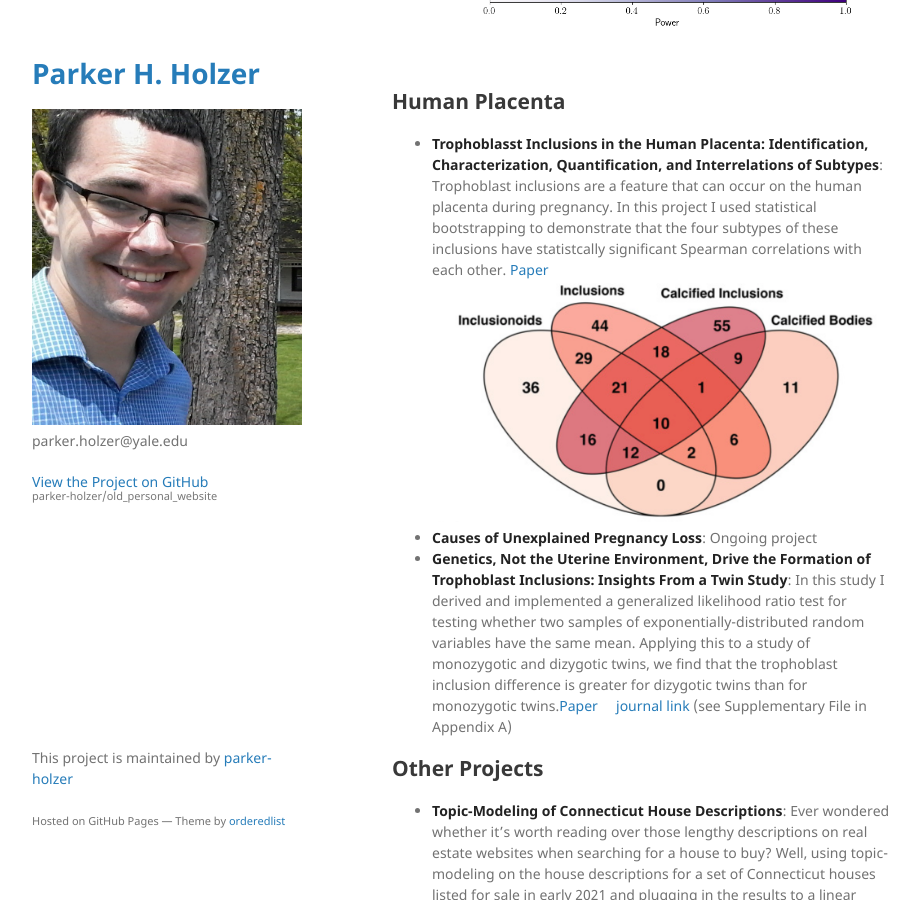
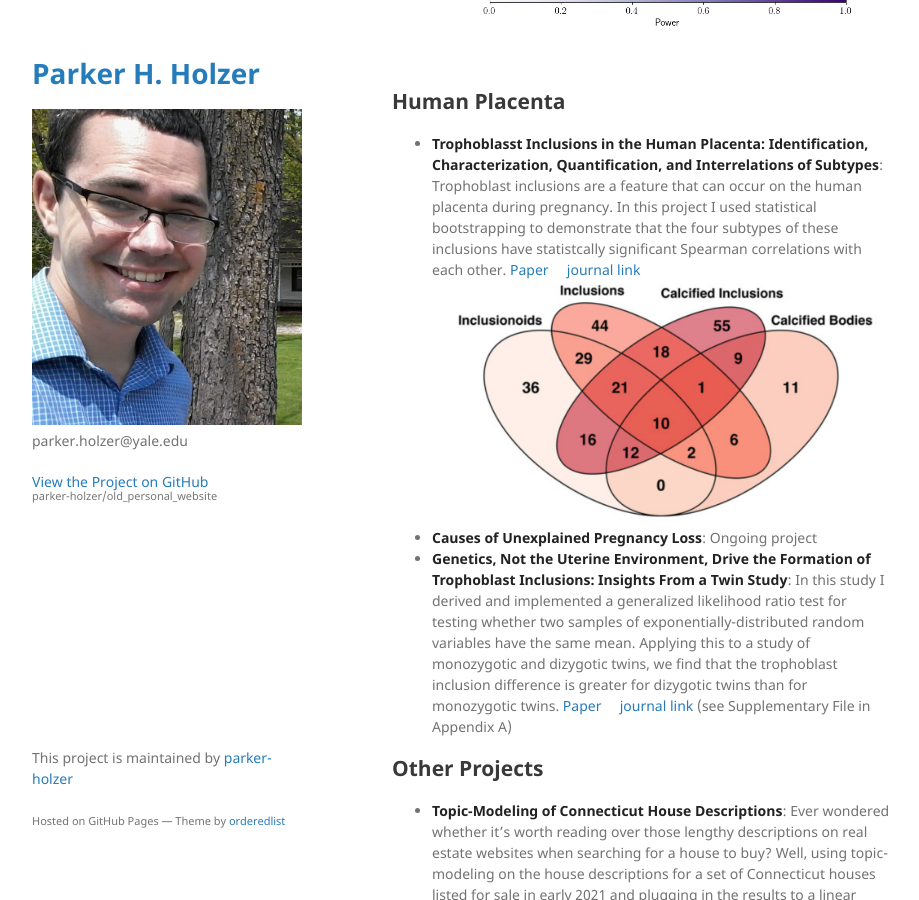
Before and after one commit to parker-holzer/old_personal_website, a Jekyll site: the page built from research.md, in a window 1280 px wide and 900 px high, scrolled down 1101 px. Shown: the whole window, without its empty margins (178-1097 px from the left). Built offline with Jekyll 4.4.1, drawn with Linux system fonts in a browser that asks for light colours; our own code applies the rules of GitHub Pages for plain Markdown files.

Commit message:
add ti paper 2

```diff
--- a/research.md
+++ b/research.md
@@ -13,9 +13,9 @@ layout: default
 
 ## Human Placenta
 
-* **Trophoblasst Inclusions in the Human Placenta: Identification, Characterization, Quantification, and Interrelations of Subtypes**: Trophoblast inclusions are a feature that can occur on the human placenta during pregnancy. In this project I used statistical bootstrapping to demonstrate that the four subtypes of these inclusions have statistcally significant Spearman correlations with each other. [Paper](https://www.sciencedirect.com/science/article/pii/S0143400420304082) ![](./assets/img/TI_venndiag.png)
+* **Trophoblasst Inclusions in the Human Placenta: Identification, Characterization, Quantification, and Interrelations of Subtypes**: Trophoblast inclusions are a feature that can occur on the human placenta during pregnancy. In this project I used statistical bootstrapping to demonstrate that the four subtypes of these inclusions have statistcally significant Spearman correlations with each other. [Paper](./1-s2.0-S0143400420304082-main.pdf) &nbsp; &nbsp; [journal link](https://www.sciencedirect.com/science/article/pii/S0143400420304082) ![](./assets/img/TI_venndiag.png)
 * **Causes of Unexplained Pregnancy Loss**: Ongoing project
-* **Genetics, Not the Uterine Environment, Drive the Formation of Trophoblast Inclusions: Insights From a Twin Study**: In this study I derived and implemented a generalized likelihood ratio test for testing whether two samples of exponentially-distributed random variables have the same mean. Applying this to a study of monozygotic and dizygotic twins, we find that the trophoblast inclusion difference is greater for dizygotic twins than for monozygotic twins.[Paper](./1-s2.0-S0143400421001284-main.pdf) &nbsp; &nbsp; [journal link](https://www.sciencedirect.com/science/article/pii/S0143400421001284?via%3Dihub) (see Supplementary File in Appendix A)
+* **Genetics, Not the Uterine Environment, Drive the Formation of Trophoblast Inclusions: Insights From a Twin Study**: In this study I derived and implemented a generalized likelihood ratio test for testing whether two samples of exponentially-distributed random variables have the same mean. Applying this to a study of monozygotic and dizygotic twins, we find that the trophoblast inclusion difference is greater for dizygotic twins than for monozygotic twins. [Paper](./1-s2.0-S0143400421001284-main.pdf) &nbsp; &nbsp; [journal link](https://www.sciencedirect.com/science/article/pii/S0143400421001284?via%3Dihub) (see Supplementary File in Appendix A)
 
 ## Other Projects
 
```
